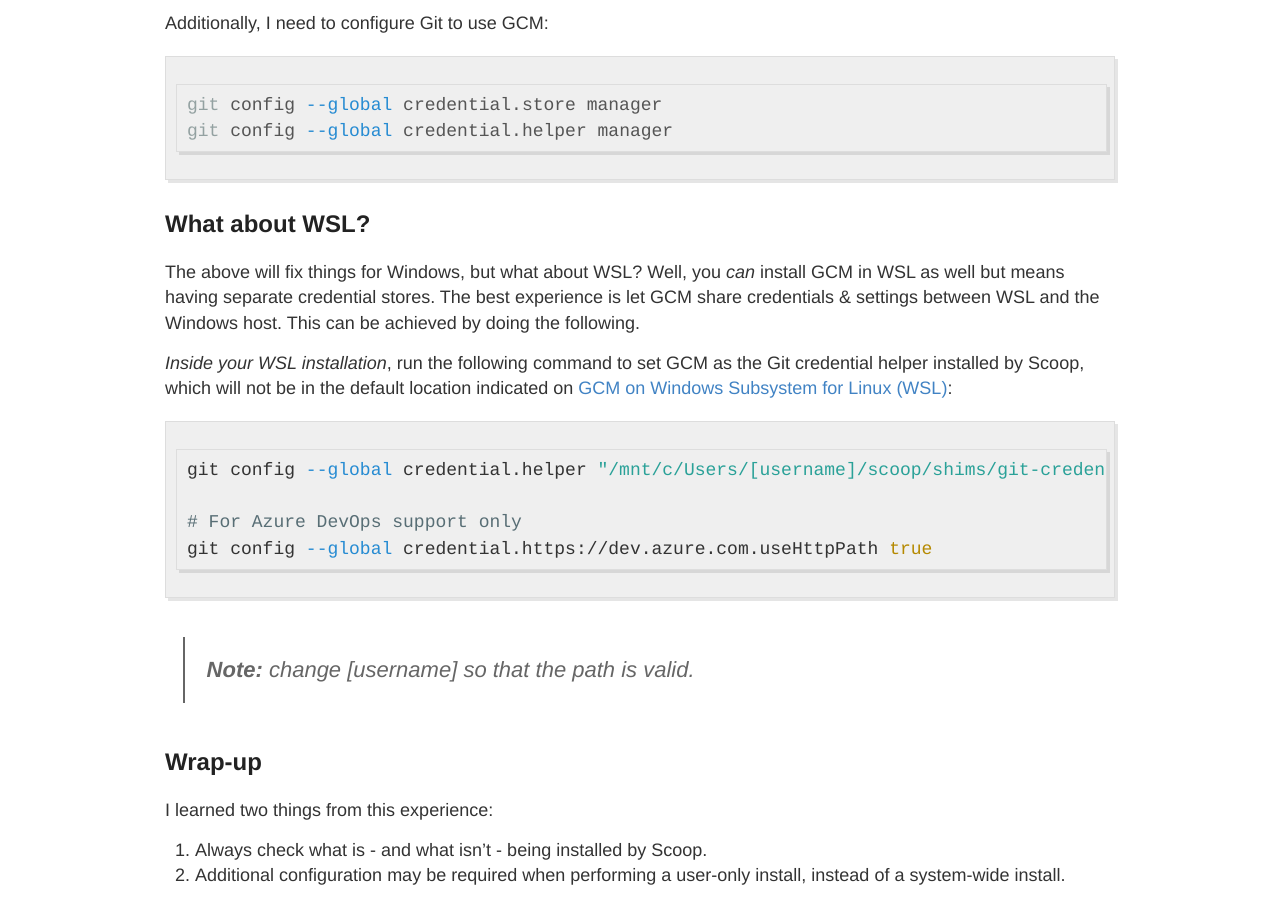
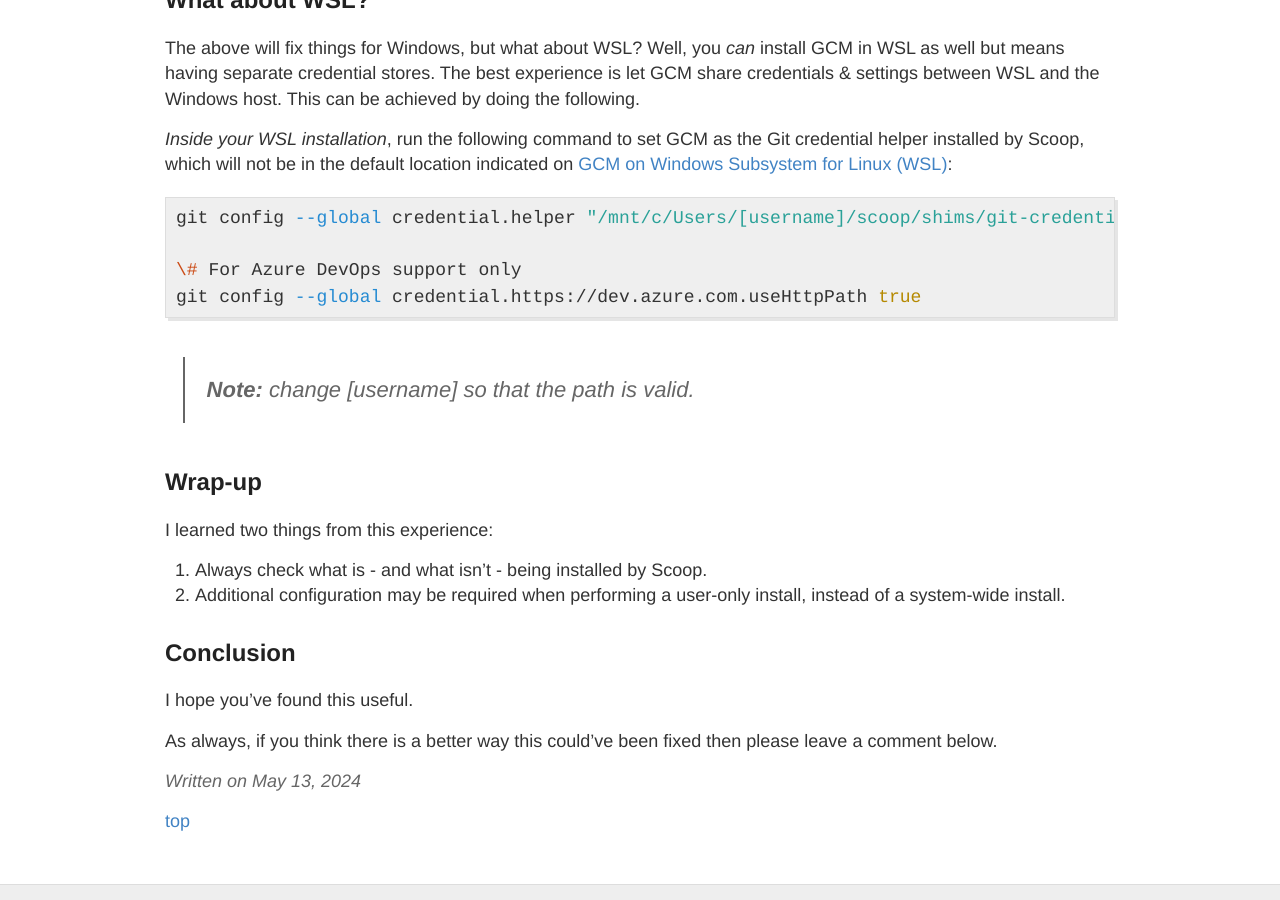
Before and after one commit to philipstreet/philipstreet.github.io, a Jekyll site: the page built from _posts/2024-05-13-issues-when-using-scoop-to-install-git-on-windows.md, in a window 1280 px wide and 900 px high, scrolled down 1161 px. Built offline with Jekyll 4.4.1, drawn with Linux system fonts in a browser that asks for light colours; comment, search, counter and statistics services are not loaded.

Commit message:
Fix highlighting

````diff
--- a/_posts/2024-05-13-issues-when-using-scoop-to-install-git-on-windows.md
+++ b/_posts/2024-05-13-issues-when-using-scoop-to-install-git-on-windows.md
@@ -10,17 +10,17 @@
 
 Install Git on Windows is easy, just run the following;
 
-```powershell
+{% highlight powershell %}
 scoop install main\git
-```
+{% endhighlight %}
 
 I first realised something was wrong when I was trying to clone a repo from an Azure DevOps organisation I had not worked with for several weeks. I was getting the following;
 
-``` powershell
+{% highlight powershell %}
 ❯  git clone https://[organisation]@dev.azure.com/[organisation]/[project-name]/_git/[repository-name]
 Cloning into '[repository-name]'...
 Password for 'https://[organisation]@dev.azure.com':
-```
+{% endhighlight %}
 
 That's weird! I'm sure I wasn't prompted to enter a password the last time I did this...In fact, I'm pretty sure I just logged in via the usual Microsoft Entra ID authentication flow (including MFA). The only thing that had changed was that I had re-installed Git using Scoop.
 
@@ -30,17 +30,17 @@
 
 this is easily resolved by simply installing GCM using Scoop:
 
-``` powershell
+{% highlight powershell %}
 scoop bucket add extras
 scoop install extras/git-credential-manager
-```
+{% endhighlight %}
 
 Additionally, I need to configure Git to use GCM:
 
-``` powershell
+{% highlight powershell %}
 git config --global credential.store manager
 git config --global credential.helper manager
-```
+{% endhighlight %}
 
 ## What about WSL?
 
@@ -48,12 +48,12 @@
 
 _Inside your WSL installation_, run the following command to set GCM as the Git credential helper installed by Scoop, which will not be in the default location indicated on [GCM on Windows Subsystem for Linux (WSL)](https://github.com/git-ecosystem/git-credential-manager/blob/release/docs/wsl.md):
 
-``` bash
+{% highlight bash %}
 git config --global credential.helper "/mnt/c/Users/[username]/scoop/shims/git-credential-manager.exe"
 
-# For Azure DevOps support only
+\# For Azure DevOps support only
 git config --global credential.https://dev.azure.com.useHttpPath true
-```
+{% endhighlight %}
 
 > **Note:** change [username] so that the path is valid.
 
````
